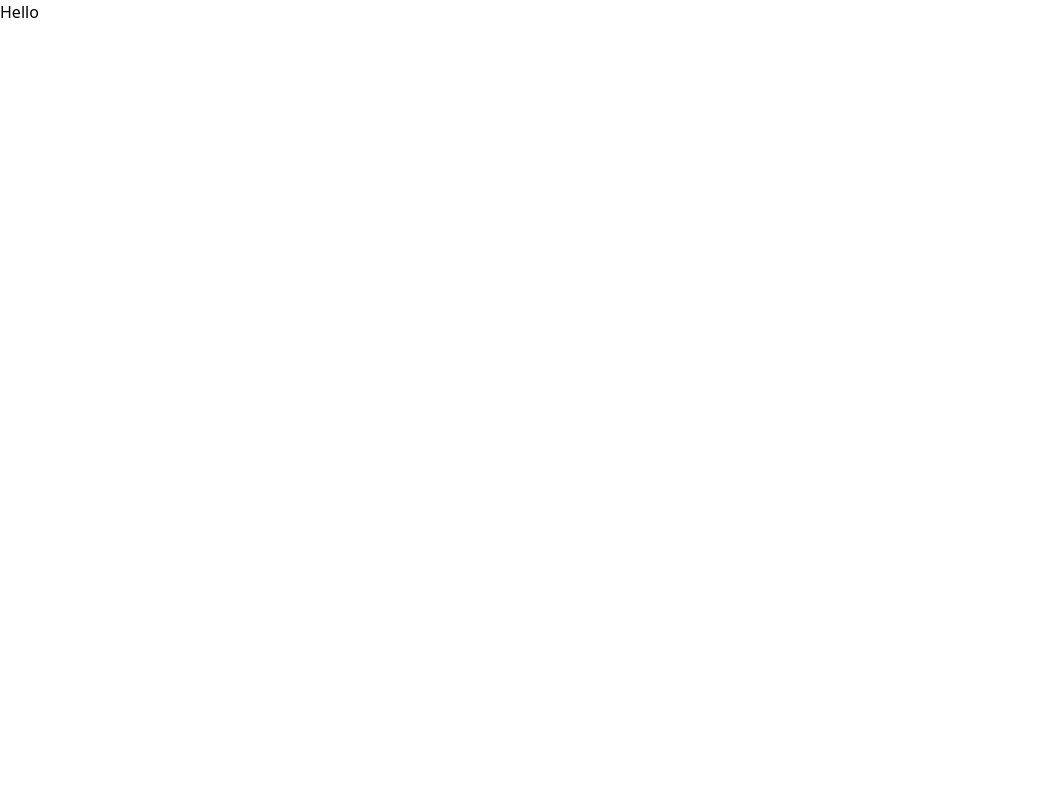
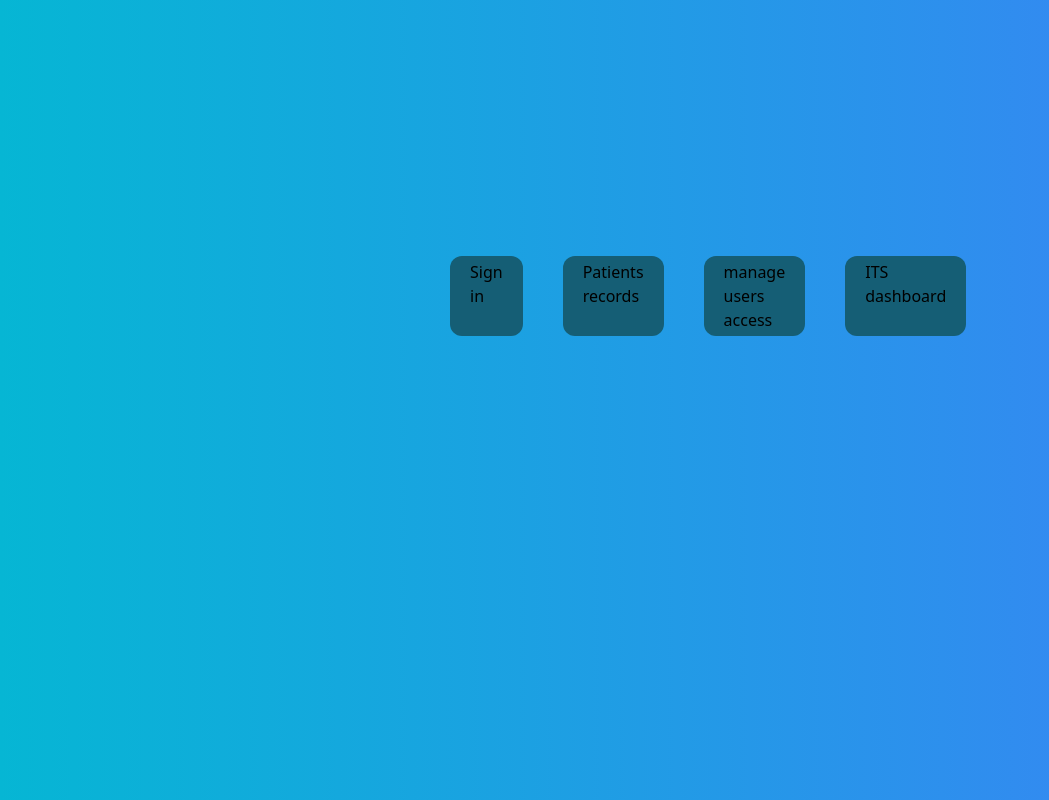
Before and after one commit to Hassan-AbuGareeb/ITS, a Next.js app: page / in a window 1280 px wide. Shown: the top 800 px of the page, without its empty margins (0-1049 px from the left). Built offline with nearby package versions, Linux system fonts and the light colour scheme.

Commit message:
added semi-dashboard

```diff
--- a/src/app/dashboard/page.js
+++ b/src/app/dashboard/page.js
@@ -78,7 +78,7 @@ const Dashboard = () => {
       };
 
   return (
-    <div className='bg-gradient-to-r from-cyan-500 to-blue-500'>
+    <div className='bg-gradient-to-r from-cyan-500 to-blue-500 h-[1000px]'>
         <h1 className='text-3xl px-5 py-10'>Dashboard</h1>
         <div className='w-full p-3 grid grid-cols-2 gap-4'>
             <div className="p-2 flex flex-col">
--- a/src/app/manageUsers/page.js
+++ b/src/app/manageUsers/page.js
@@ -43,9 +43,10 @@ const ManageUsers = () => {
 
 
   return (
-    <div className='bg-gradient-to-r from-cyan-500 to-blue-500'>
+    <div className='bg-gradient-to-r from-cyan-500 to-blue-500 h-[1000px]'>
         <h1 className='text-3xl px-5 py-10'>Users </h1>
         <div className='max-w-[1200px] mx-auto py-[10px]'>
+        <button className='px-5 py-2 bg-cyan-800 rounded-xl mb-5'>Edit</button>
           <DataTable
           columns={columns}
           data= {data}
--- a/src/app/page.js
+++ b/src/app/page.js
@@ -1,8 +1,16 @@
 import Image from "next/image";
+import Link from "next/link";
 
 export default function Home() {
   return (
-    <div>Hello</div>
+    <div className='bg-gradient-to-r from-cyan-500 to-blue-500 h-[1000px]'>
+      <div className='flex gap-10 py-64 px-[450px] '>
+            <Link href={"/signup-signin"} className='px-5 py-1 bg-cyan-800 rounded-xl'>Sign in</Link>
+            <Link href={"/patientsRecords"} className='px-5 py-1 bg-cyan-800 rounded-xl'>Patients records</Link>
+            <Link href={"/manageUsers"} className='px-5 py-1 bg-cyan-800 rounded-xl'>manage users access</Link>
+            <Link href={"dashboard"} className='px-5 py-1 bg-cyan-800 rounded-xl'>ITS dashboard</Link>
+          </div>
+      </div>
 
   );
 }
--- a/src/app/patientsRecords/page.js
+++ b/src/app/patientsRecords/page.js
@@ -61,7 +61,7 @@ const [data,setData] =useState([{
 
 
   return (
-    <div className='bg-gradient-to-r from-cyan-500 to-blue-500'>
+    <div className='bg-gradient-to-r from-cyan-500 to-blue-500 h-[1000px]'>
       <h1 className='text-3xl px-5 py-10'>Patients Records</h1>
         <div className='max-w-[1200px] mx-auto py-[10px]'>
           <div className='flex gap-10 mb-3'>
```
